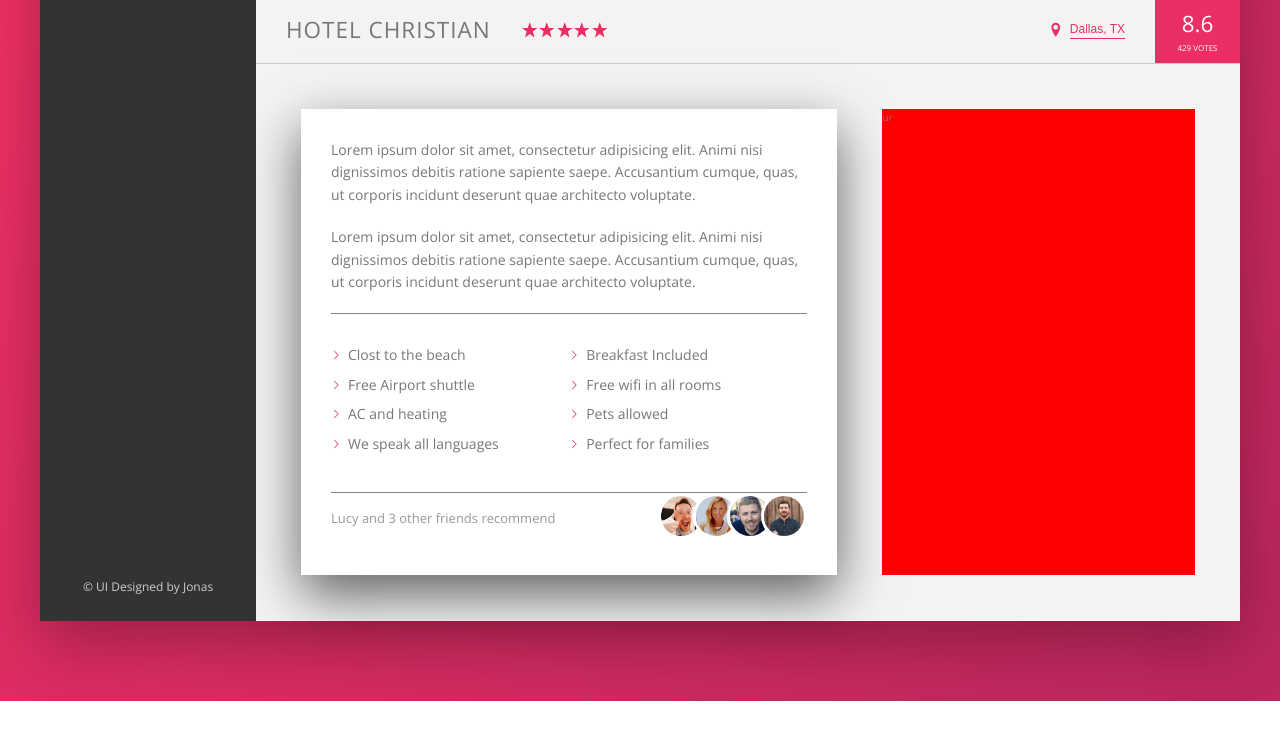
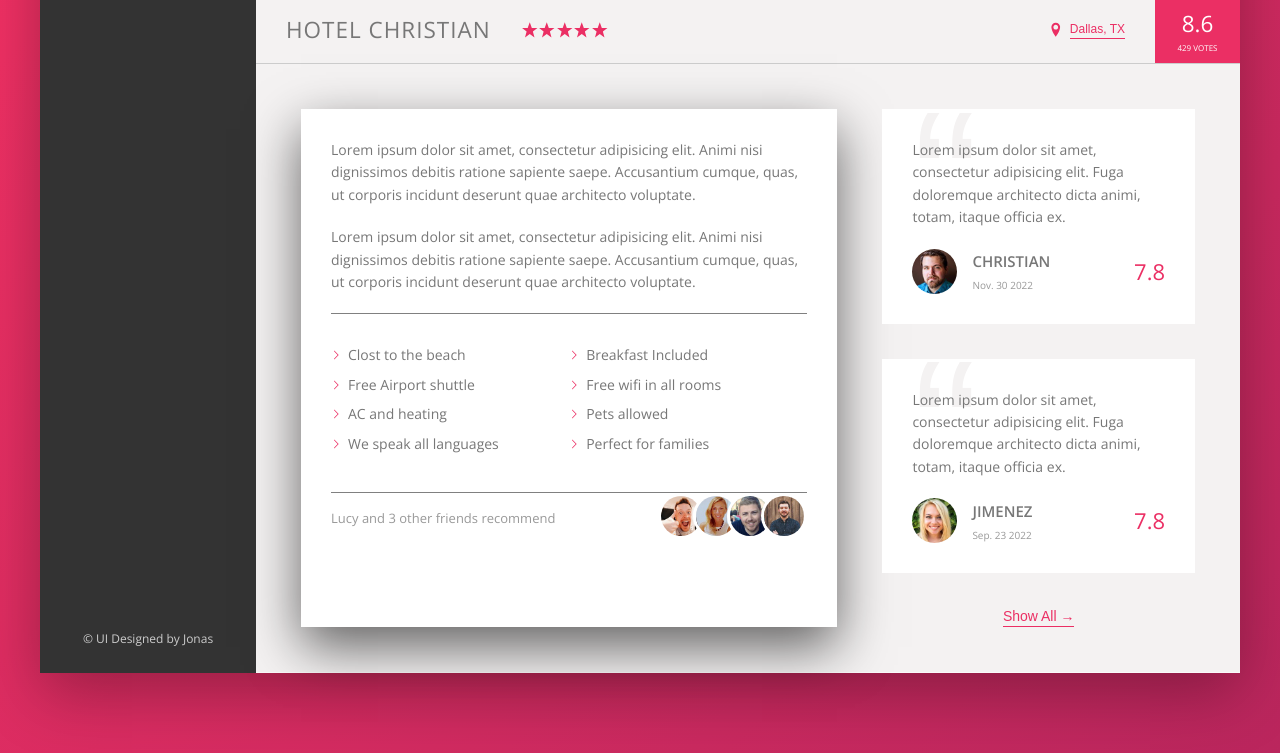
Before and after one commit to cejimenez57/trillo-project, a website: page index.html in a window 1280 px wide. Shown: the part 538-1291 px from the top of the page. Before the commit the page ends 1239 px from the top, so only its background shows below. Drawn offline with nearby package versions, Linux system fonts and the light colour scheme.

Commit message:
reviews section finish

```diff
--- a/index.html
+++ b/index.html
@@ -160,7 +160,35 @@
                             </div>
                         </div>
                     </div>
-                    <div class="user-reviews">ur</div>
+                    <div class="user-reviews">
+                        <figure class="review">
+                            <blockquote class="review-text">Lorem ipsum dolor sit amet, consectetur adipisicing elit.
+                                Fuga doloremque architecto dicta animi, totam, itaque officia ex.
+                            </blockquote>
+                            <figcaption class="review-user">
+                                <img src="img/user-5.jpg" alt="" class="review-photo">
+                                <div class="review-user-box">
+                                    <p class="review-user-name">Christian</p>
+                                    <p class="review-user-date">Nov. 30 2022</p>
+                                </div>
+                                <div class="review-rating">7.8</div>
+                            </figcaption>
+                        </figure>
+                        <figure class="review">
+                            <blockquote class="review-text">Lorem ipsum dolor sit amet, consectetur adipisicing elit.
+                                Fuga doloremque architecto dicta animi, totam, itaque officia ex.
+                            </blockquote>
+                            <figcaption class="review-user">
+                                <img src="img/user-6.jpg" alt="" class="review-photo">
+                                <div class="review-user-box">
+                                    <p class="review-user-name">Jimenez</p>
+                                    <p class="review-user-date">Sep. 23 2022</p>
+                                </div>
+                                <div class="review-rating">7.8</div>
+                            </figcaption>
+                        </figure>
+                        <button class="btn-inline">Show All <span>&rarr;</span></button>
+                    </div>
                 </div>
             </main>
         </div>
--- a/sass/_components.scss
+++ b/sass/_components.scss
@@ -264,8 +264,17 @@
     cursor: pointer;
     transition: all .2s;
 
+    &span {
+        margin-left: .3rem;
+        transition: margin-left .3s;
+    }
+
     &:hover {
         color: var(--color-grey-dark-1);
+
+        span {
+            margin-left: .8rem;
+        }
     }
 
     &:focus {
@@ -352,3 +361,65 @@
         }
     }
 }
+
+// REVIEWS
+.review {
+    background-color: #fff;
+    padding: 3rem;
+    margin-bottom: 3.5rem;
+    display: flex;
+    flex-direction: column;
+    position: relative;
+    overflow: hidden;
+
+    &-text {
+        z-index: 10;
+        position: relative;
+    }
+
+    &-user {
+        margin-top: 2rem;
+        display: flex;
+        align-items: center;
+    }
+
+    &-photo {
+        height: 4.5rem;
+        width: 4.5rem;
+        border-radius: 50%;
+        margin-right: 1.5rem;
+    }
+
+    &-user-box {
+        margin-right: auto;
+    }
+
+    &-user-name {
+        font-size: 1.5rem;
+        font-weight: 600;
+        text-transform: uppercase;
+        margin-bottom: .4rem;
+    }
+
+    &-user-date {
+        font-size: 1rem;
+        color: var(--color-grey-dark-3);
+    }
+
+    &-rating {
+        color: var(--color-primary);
+        font-size: 2.2rem;
+    }
+
+    &::before {
+        content: "\201c";
+        position: absolute;
+        top: -2.75rem;
+        border-left-color: -.1rem;
+        line-height: 1;
+        font-size: 20rem;
+        font-family: sans-serif;
+        color: var(--color-grey-light-2);
+        z-index: 1;
+    }
+}
--- a/sass/_layout.scss
+++ b/sass/_layout.scss
@@ -37,6 +37,7 @@
     padding: 4.5rem;
     background-color: var(--color-grey-light-2);
     border-bottom: 1px solid var(--color-grey-light-1);
+    font-size: 1.4rem;
 }
 
 .description {
@@ -49,6 +50,8 @@
 }
 
 .user-reviews {
-    background-color: red;
     flex: 1;
+    display: flex;
+    flex-direction: column;
+    align-items: center;
 }
```
Also changed, not shown: css/style.css.
